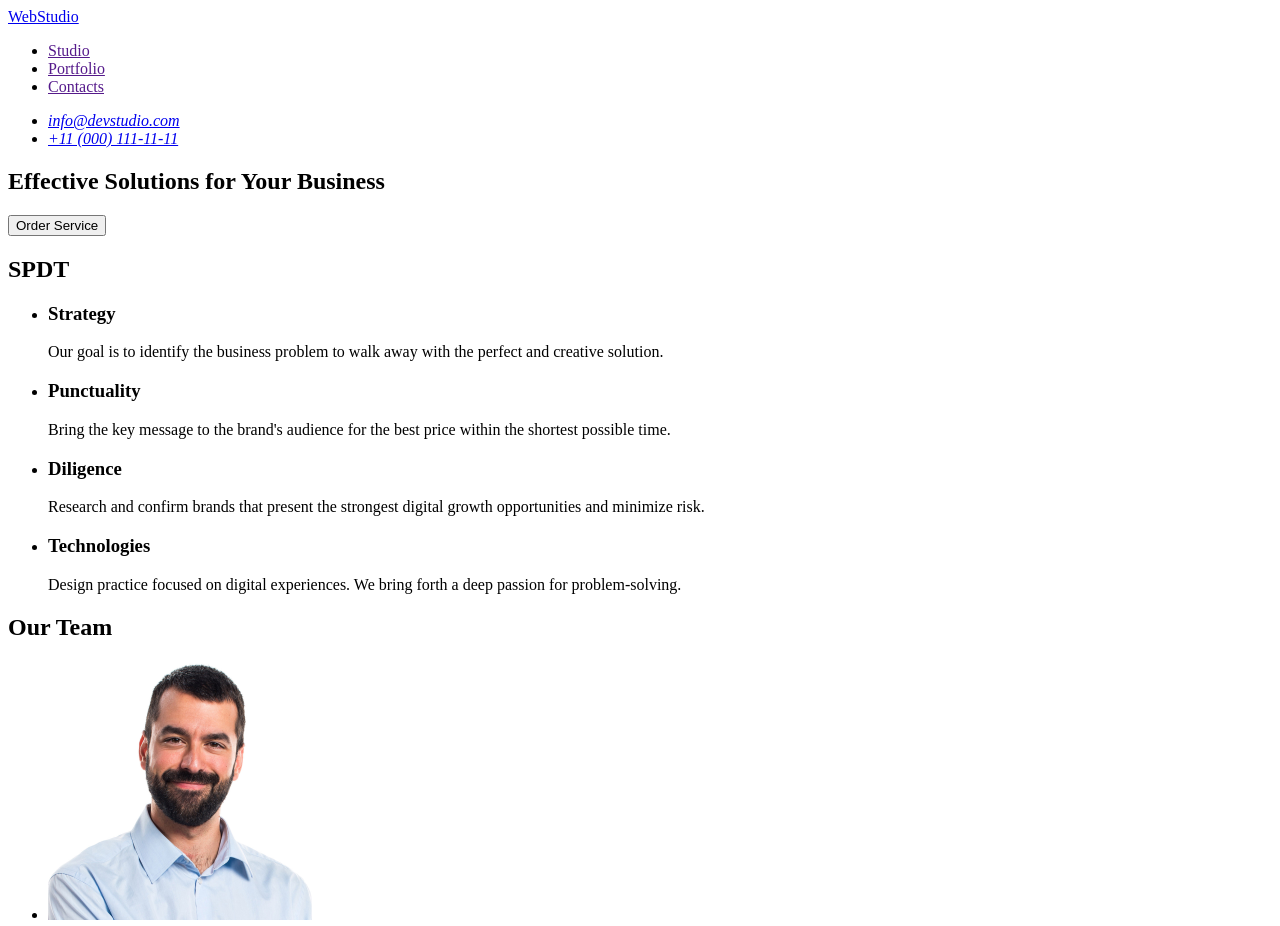
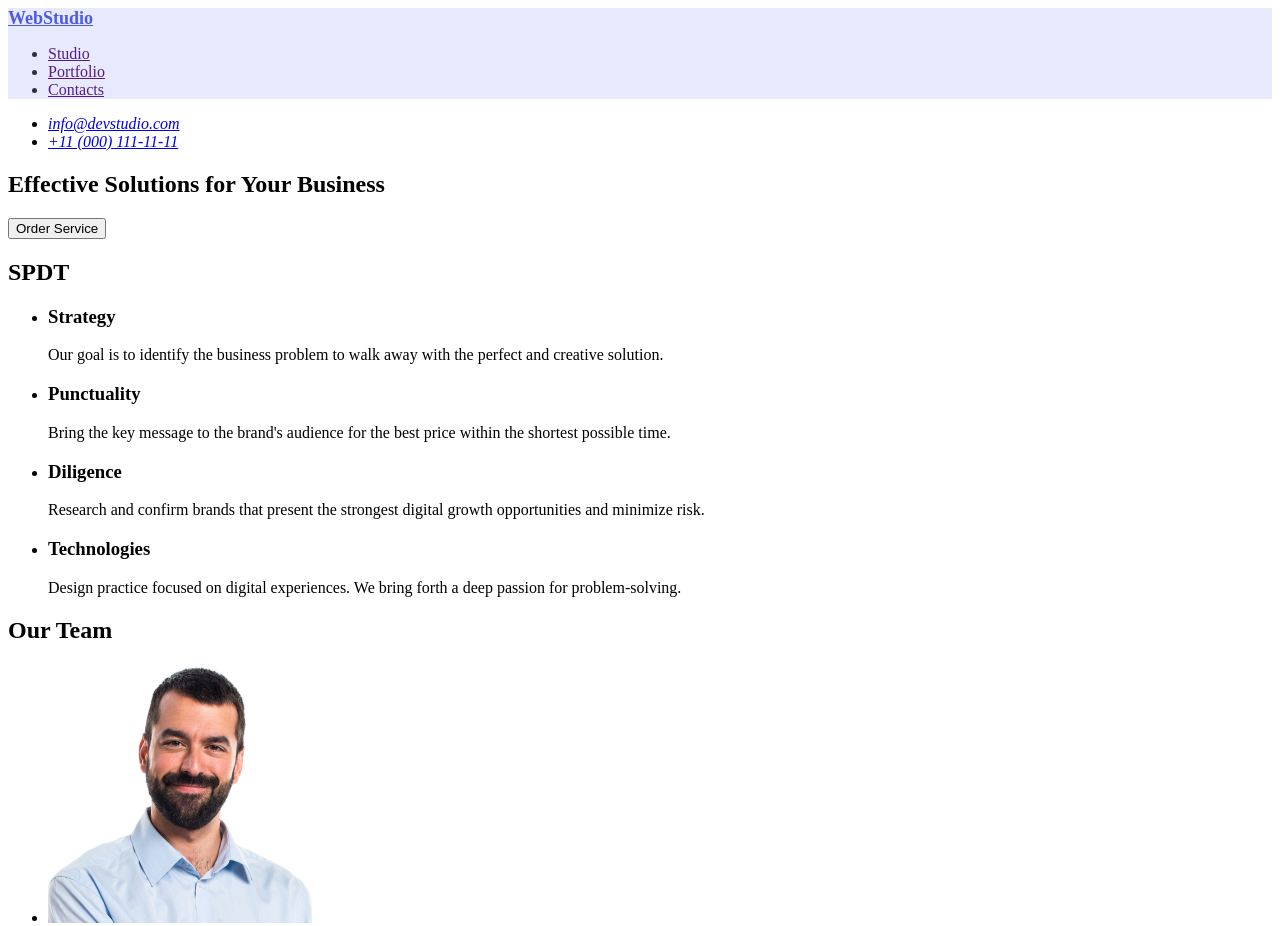
Before and after one commit to Mariiamor/goit-markup-hw-02, a plain HTML site: page index.html in a window 1280 px wide. Shown: the top 926 px of the page. Drawn offline with Linux system fonts and the light colour scheme.

Commit message:
add index file

```diff
--- a/css/styles.css
+++ b/css/styles.css
@@ -0,0 +1,21 @@
+body {
+    font-family: "Roboto" sans-serif;
+}
+.nav-list{
+color: #2E2F42;
+background-color: #E7E9FC ;
+
+}
+
+.logo {
+    font-family: "Raleway" sans-serif;
+    font-size: 18px;
+    font-weight: 700;
+    color: #4D5AE5;
+
+}
+.logoweb {
+    font-family: "Raleway" sans-serif;
+
+
+}
--- a/index.html
+++ b/index.html
@@ -10,12 +10,20 @@
       href="https://fonts.googleapis.com/css2?family=Roboto:ital,wght@0,100;0,300;0,400;0,500;0,700;0,900;1,100;1,300;1,400;1,500;1,700;1,900&display=swap"
       rel="stylesheet"
     />
+    <link rel="preconnect" href="https://fonts.googleapis.com" />
+    <link rel="preconnect" href="https://fonts.gstatic.com" crossorigin />
+    <link
+      href="https://fonts.googleapis.com/css2?family=Raleway:ital,wght@0,100..900;1,100..900&family=Roboto:ital,wght@0,100;0,300;0,400;0,500;0,700;0,900;1,100;1,300;1,400;1,500;1,700;1,900&display=swap"
+      rel="stylesheet"
+    />
     <link rel="stylesheet" href="./css/styles.css" />
   </head>
   <body>
     <header>
-      <nav>
-        <a href="./index.html"> WebStudio </a>
+      <nav class="nav-list">
+        <a href="./index.html" class="logo">
+          Web<span class="logoweb">Studio</span></a
+        >
         <ul>
           <li><a href="">Studio</a></li>
           <li><a href="">Portfolio</a></li>
@@ -182,7 +190,7 @@
       </ul>
     </main>
     <footer>
-      <a href="./index.html"> WebStudio </a>
+      <a href="./index.html" class="logo"> WebStudio </a>
       <p>
         Increase the flow of customers and sales for your business with digital
         marketing & growth solutions.
```
